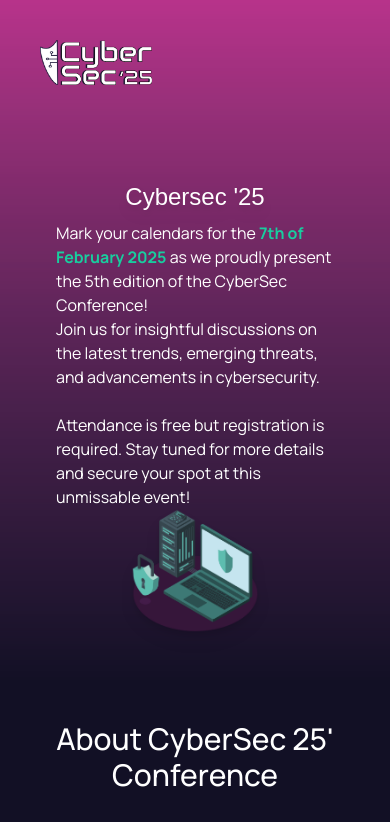
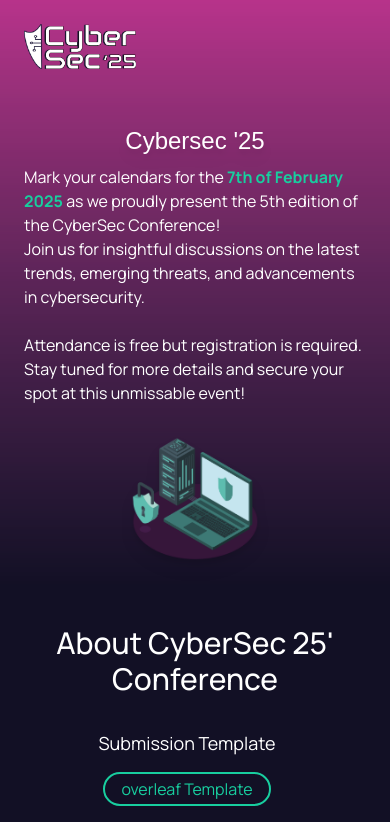
Before and after one commit to auroraVasconcelos/CyberSec25, a website: page src/index.html in a window 390 px wide. Shown: the top 822 px of the page. Drawn offline with nearby package versions, Linux system fonts and the light colour scheme.

Commit message:
responsive fixes

```diff
--- a/src/index.html
+++ b/src/index.html
@@ -42,7 +42,7 @@
     </head>
     <body>
         <section class="bg-[url('./images/background.png')] bg-cover bg-bottom bg-no-repeat">
-            <header class="p-10">
+            <header class="p-6 md:p-10">
                 <nav class="flex justify-between items-center w-[100%]">
                     <div>
                         <img class="w-28" src="./images/logo.png" alt="Logo" />
@@ -74,7 +74,7 @@
                 </nav>
             </header>
 
-            <div class="items-center px-14 py-12 lg:pb-14 lg:pt-0">
+            <div class="items-center p-6 md:px-14 md:py-12 lg:pb-14 lg:pt-0">
                 <h1 class="text-2xl md:text-5xl lg:text-9xl text-white font-onabort py-2 md:py-4 drop-shadow-lg text-center">
                     Cybersec '25
                 </h1>
@@ -82,7 +82,7 @@
                     <p class="text-base lg:text-lg col-span-2 content-center">
                         Mark your calendars for the <span class="text-[#18CE9F] font-bold">7th of February 2025</span> as we proudly present the 5th edition of the CyberSec Conference!<br>Join us for insightful discussions on the latest trends, emerging threats, and advancements in cybersecurity.<br><br>Attendance is free but registration is required. Stay tuned for more details and secure your spot at this unmissable event!
                     </p>
-                    <div class="drop-shadow-lg flex justify-center"><img class="max-w-32 md:max-w-72 " src="./images/hero.png"/></div>
+                    <div class="drop-shadow-lg flex justify-center mt-8 md:mt-0"><img class="max-w-32 md:max-w-72 " src="./images/hero.png"/></div>
                 </div>
             </div>
         </section>
@@ -208,7 +208,7 @@
             </div>
         </section>
 
-        <section id="Schedule" class="bg-[#121025] px-24 pb-10">
+        <section id="Schedule" class="bg-[#121025] p-6 md:px-24 md:pb-10">
         <h2 class="text-white text-3xl font-medium text-center font-manrope mb-2">
             Schedule
         </h2>
@@ -575,7 +575,7 @@
 
             <!-- <div class="flex items-center justify-center min-w-screen"> -->
             <div
-                class="overflow-hidden whitespace-nowrap w-full flex justify-center text-white text-6xl font-bold font-manrope"
+                class="p-6 flex-col items-center md:flex-row overflow-hidden whitespace-nowrap w-full flex justify-center text-white text-6xl font-bold font-manrope"
             >
                 <span class="flex items-center w-24"><img src="images/DK_logo.png"/></span>
                 <span class="flex items-center h-24 w-80"><img src="images/logo_master.png"/></span>
```
Also changed, not shown: src/background.png (added), src/output.css, 1 other file.
